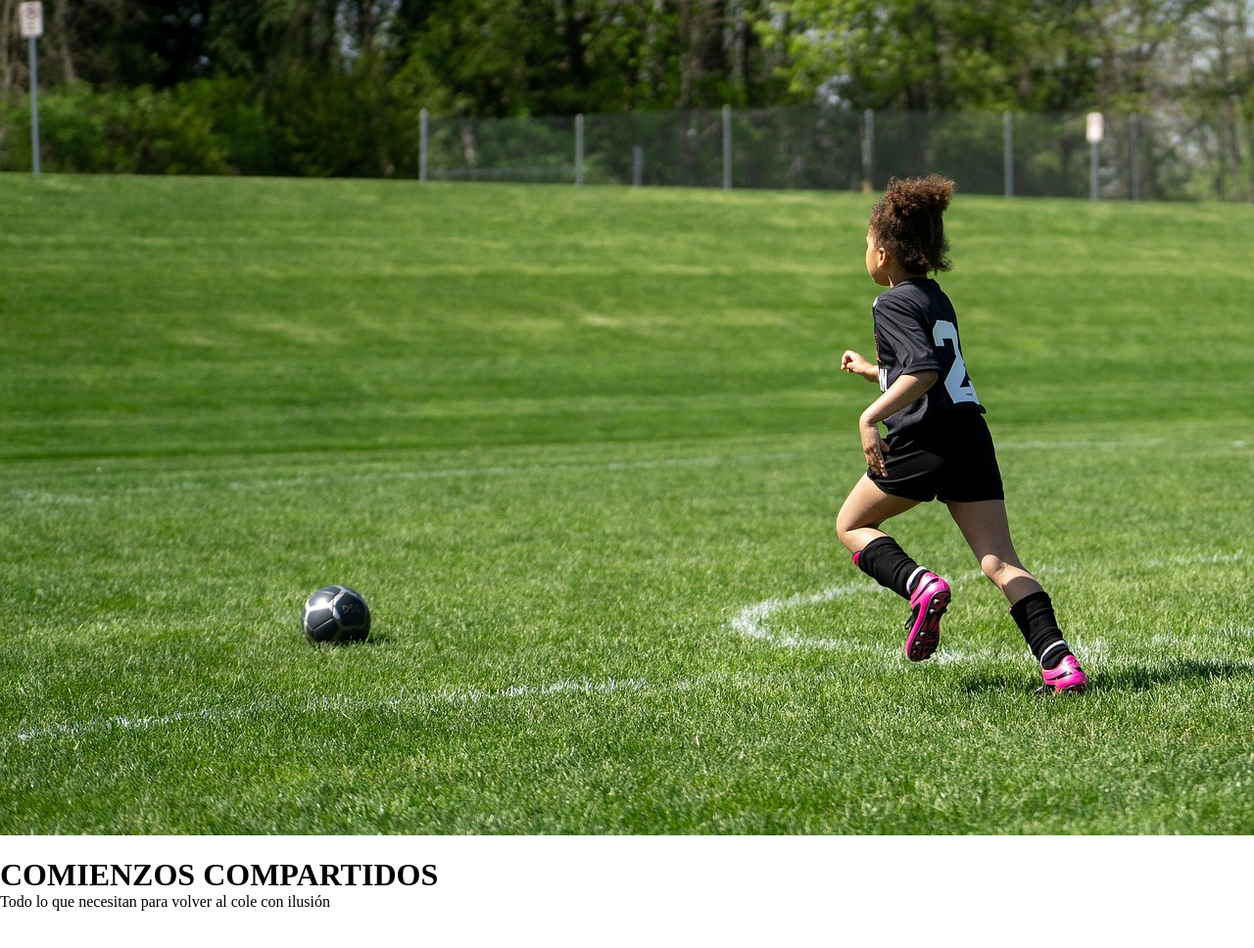
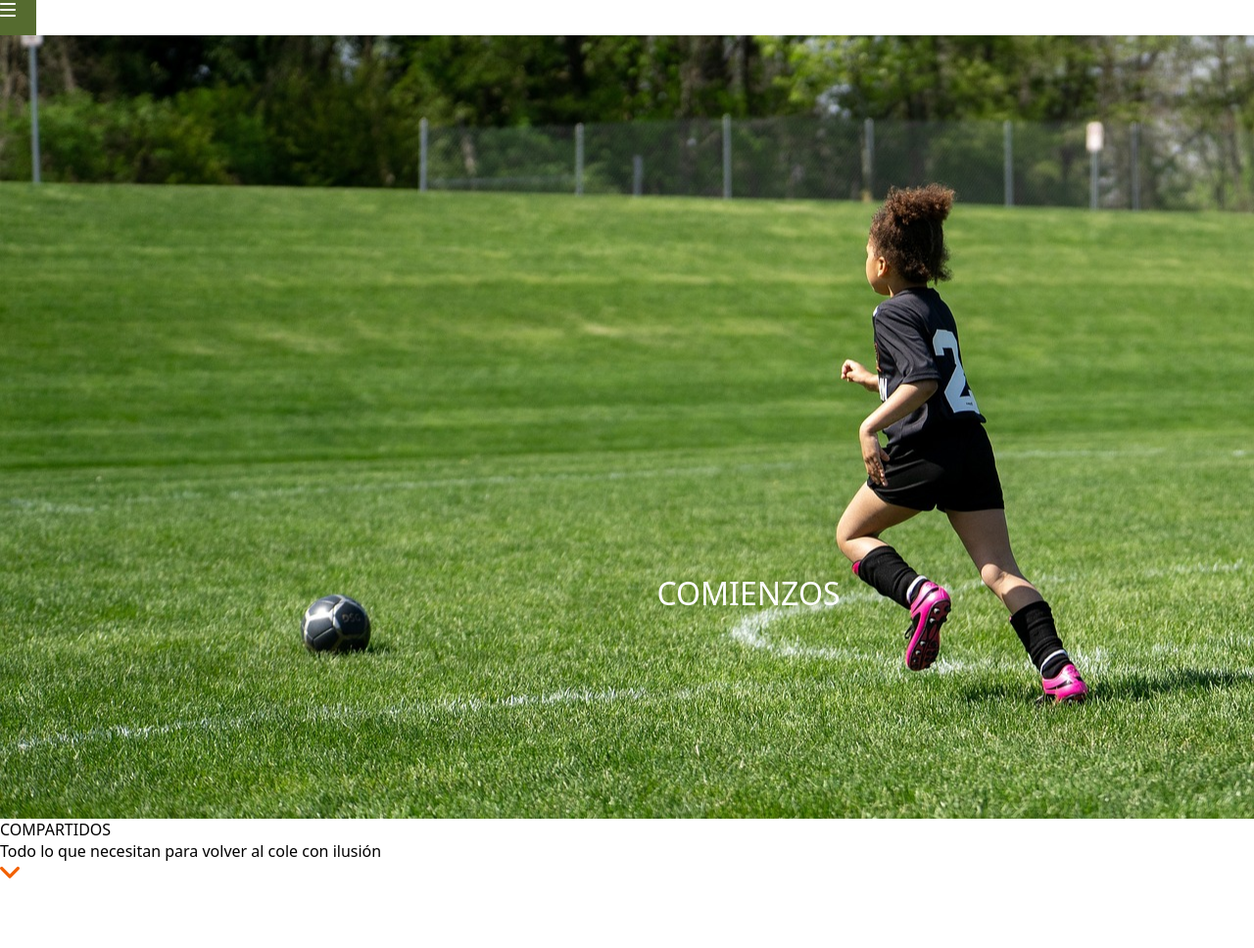
Before and after one commit to Adalab/modulo-1-evaluacion-final-YisethGarcia7, a website built with Vite: page src/index.html in a window 1280 px wide. Shown: the whole page at 98% size. After the commit the page ends 902 px from the top, so only its background shows below. Built offline with nearby package versions, Linux system fonts and the light colour scheme; files whose address does not match are found by name.

Commit message:
fichero nuevo

```diff
--- a/src/partials/header.html
+++ b/src/partials/header.html
@@ -1,22 +1,31 @@
 <header class="page__header">
 
+  <div class="menu">
+<a href="https://adalab.es/">
+   <img src="/images/ico-menu.svg" alt="button burger">
+</div>
+  </a>
 
-  <div class="cover">
-    <img src="file:///Users/yisethgutierrez/modulo-1-evaluacion-final-YisethGarcia7/public/images/cover.png" alt="soccer girl"/>
+  <div class="cover"
+  <body background="/public/images/cover.png">
 
-
-  <a href="https://adalab.es/">
-   <img src="/public/images/ico-menu.svg" alt="button burger">
-
-  </a>
+  </body>
+</div>
 
 
   <div class="start">
-    <h1>COMIENZOS COMPARTIDOS</h1>
+    <p>COMIENZOS</p>
+  </div>
+   <div class="start1">
+    <p>COMPARTIDOS</p>
   </div>
 
   <div class="content">
     <p>Todo lo que necesitan para volver al cole con ilusión</p>
   </div>
 
+  <div class="scroll down">
+        <img src="/images/ico-scroll-down.svg" alt="scroll"/>
+    </div>
+
 </header>
--- a/src/scss/layout/_header.scss
+++ b/src/scss/layout/_header.scss
@@ -1,5 +1,38 @@
 .page__header {
-  display: flex;
-  justify-content: space-evenly;
-  margin-bottom: 3rem;
+
+font-family:system-ui, -apple-system, BlinkMacSystemFont, 'Segoe UI', Roboto, Oxygen, Ubuntu, Cantarell, 'Open Sans', 'Helvetica Neue', sans-serif
+
 }
+
+.menu {
+
+background-color:darkolivegreen;
+width: 36.9px;
+height: 35.9px ;
+
+
+}
+
+.cover {
+        background-image: url('/images/cover.png');
+        background-repeat: no-repeat;
+        background-size:cover;
+        background-position: center;
+        background-attachment:inherit;
+        width: 1300x;
+        height: 800px;
+
+}
+.start {
+text-align: center;
+top: 73%;
+right: 33%;
+font-size:xx-large;
+position: absolute;
+color: white;
+
+
+
+
+
+}
```
Also changed, not shown: src/scss/pages/_header.scss (deleted).
